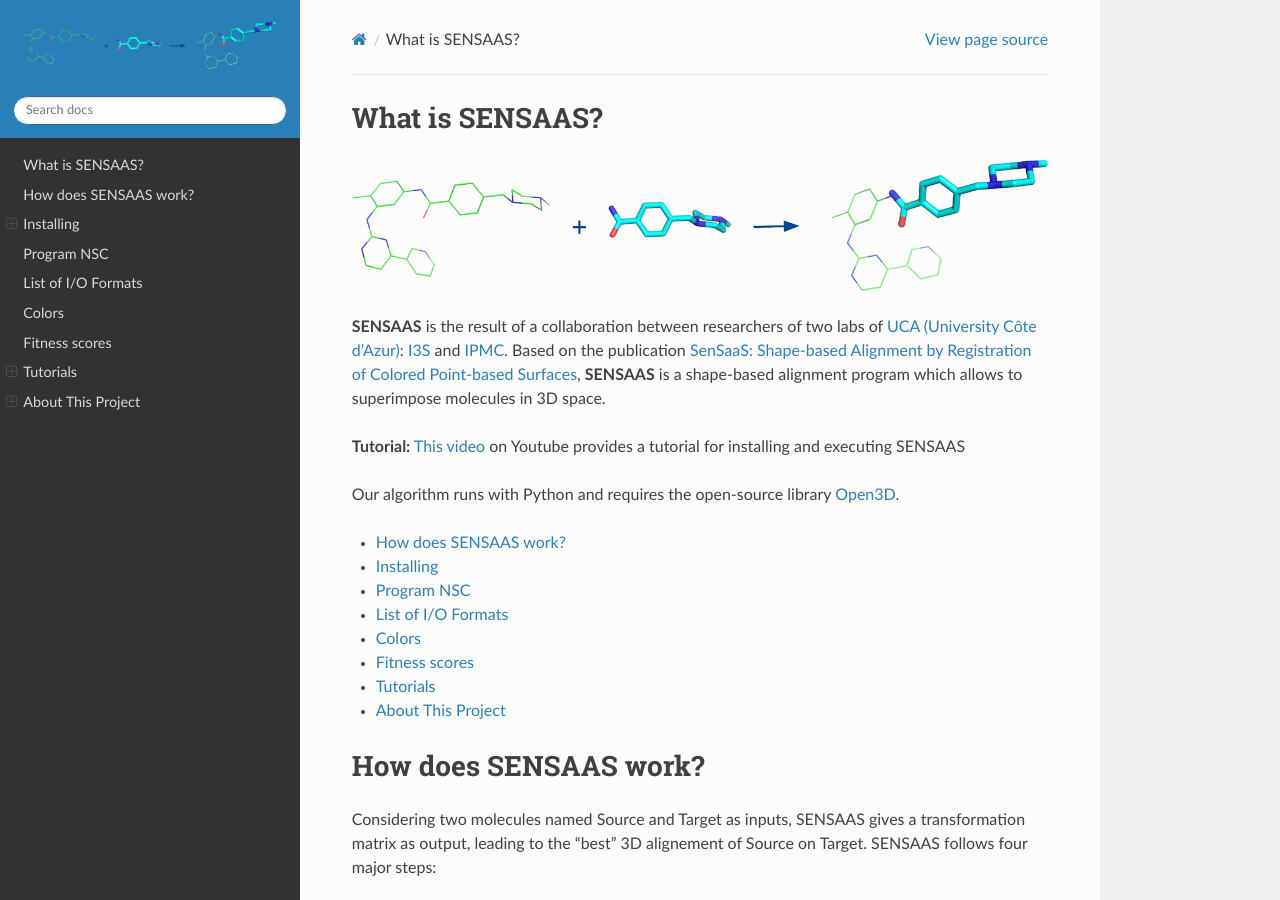
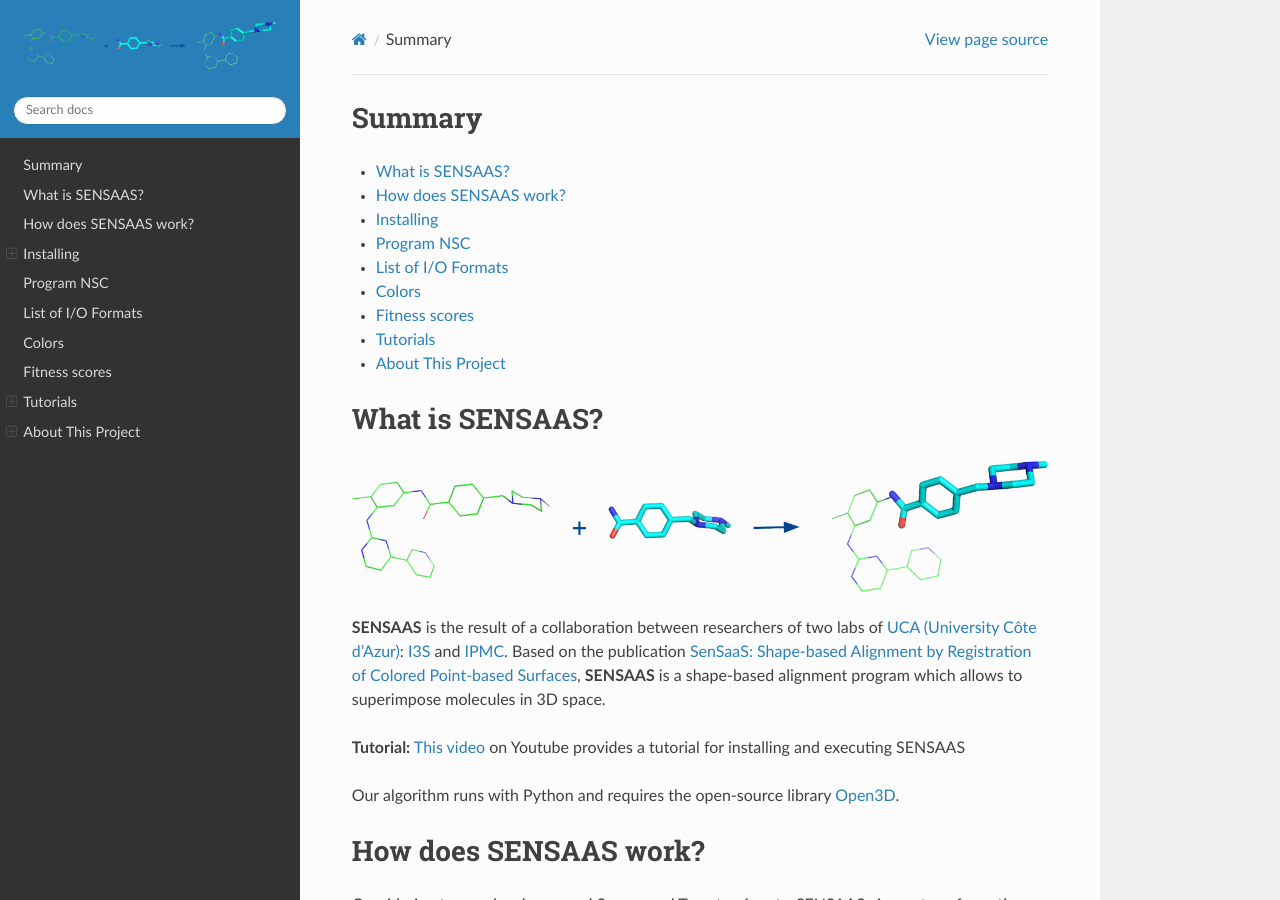
Before and after one commit to SENSAAS/sensaas, a Sphinx documentation site: the page built from docs/index.rst, in a window 1280 px wide and 900 px high. Built offline with Sphinx 7.4.7 and the Read the Docs theme 2.0.0, drawn with Linux system fonts in a browser that asks for light colours; part of the change alters nothing that is shown.

Commit message:
Update index.rst

```diff
--- a/docs/index.rst
+++ b/docs/index.rst
@@ -5,6 +5,18 @@
 
 .. _my-reference-label:
 
+Summary
+================
+
+* `What is SENSAAS?`_
+* `How does SENSAAS work?`_
+* `Installing`_
+* `Program NSC`_
+* `List of I/O Formats`_
+* `Colors`_
+* `Fitness scores`_
+* `Tutorials`_
+* `About This Project`_
 
 
 What is SENSAAS?
@@ -19,14 +31,7 @@ Based on the publication `SenSaaS: Shape-based Alignment by Registration of Colo
 
 Our algorithm runs with Python and requires the open-source library `Open3D <http://www.open3d.org/>`_.
 
-* `How does SENSAAS work?`_
-* `Installing`_
-* `Program NSC`_
-* `List of I/O Formats`_
-* `Colors`_
-* `Fitness scores`_
-* `Tutorials`_
-* `About This Project`_
+
 
 
 How does SENSAAS work?
```
